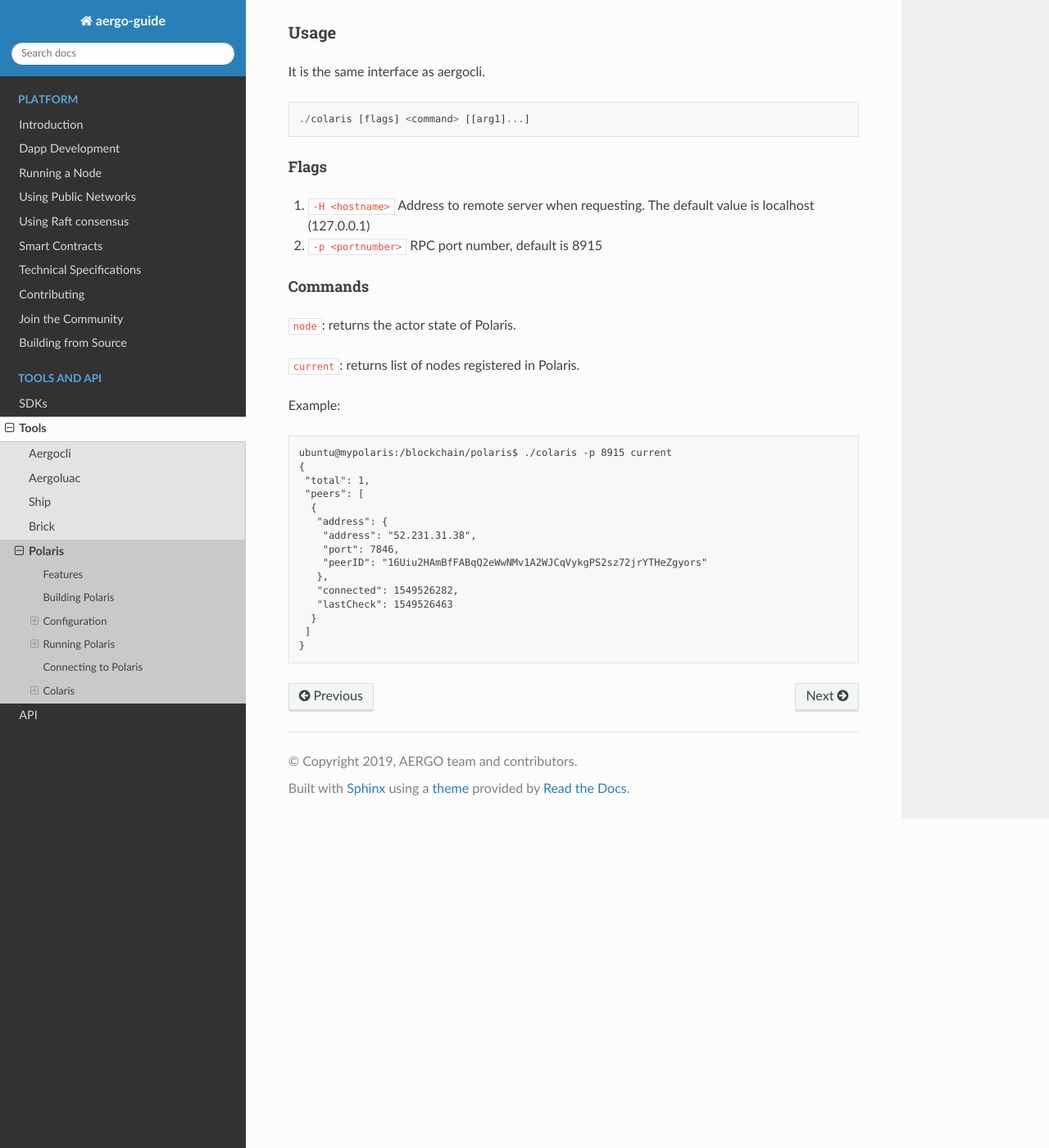
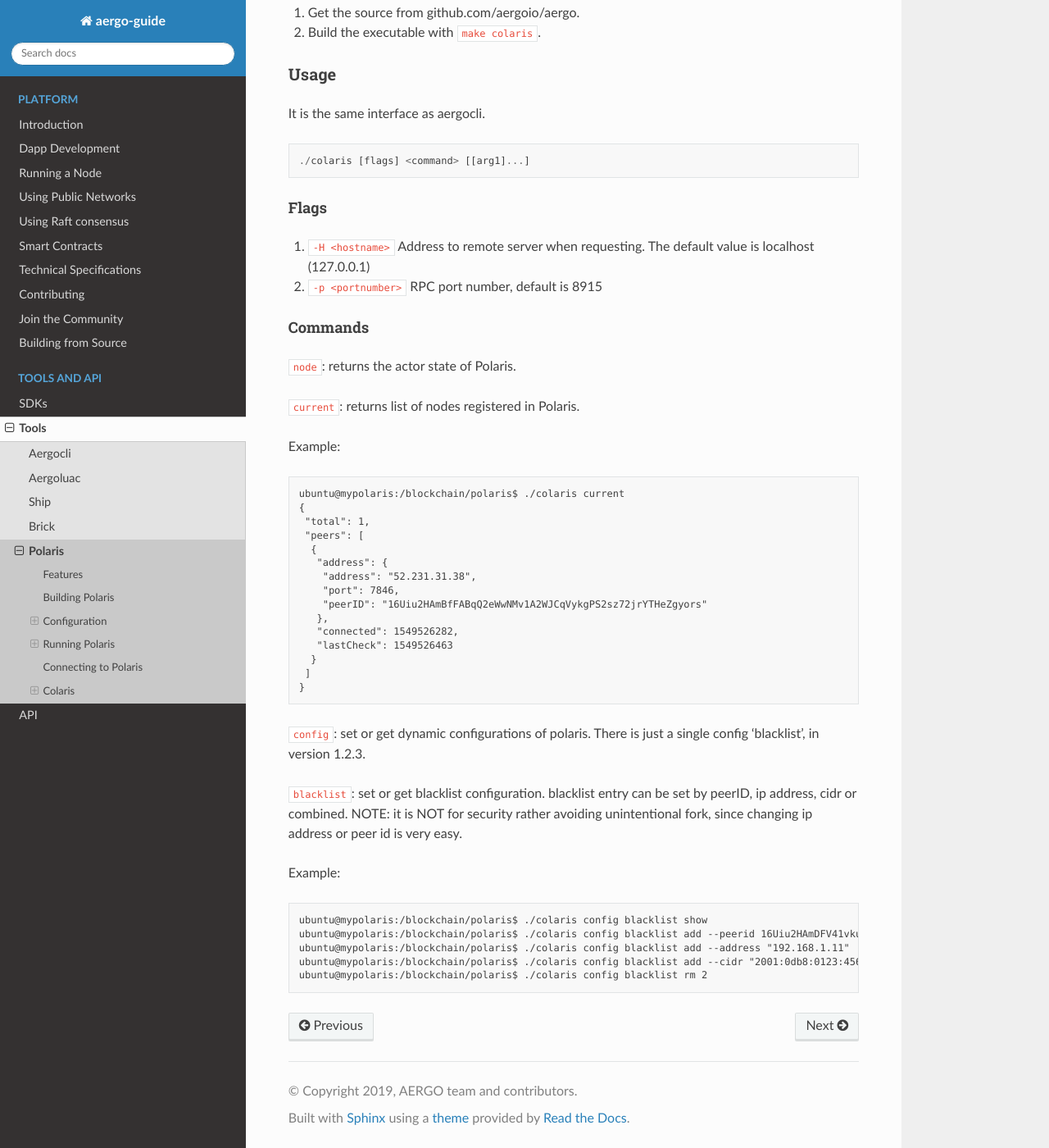
Before and after one commit to aergoio/guide, a Sphinx documentation site: the page built from source/tools/polaris.rst, in a window 1280 px wide and 1400 px high, scrolled down 2978 px. Shown: the whole window at 82% size. Built offline with Sphinx 7.4.7 and the Read the Docs theme 2.0.0, drawn with Linux system fonts in a browser that asks for light colours; some of the changed text lies outside the part shown.

Commit message:
Add description of blacklist feature of polaris

```diff
--- a/source/tools/polaris.rst
+++ b/source/tools/polaris.rst
@@ -71,6 +71,8 @@
 
 .. code-block:: toml
 
+	authdir = "/blockchain/polaris/auth"       # base directory for files about authentication and authorization
+
 	[rpc]
 	netserviceaddr = "127.0.0.1"               # RPC access address. The default setting is 127.0.0.1, which allows RPC access only on the local machine and blocks RPC connections remotely.
 	netserviceport = 8915
@@ -84,6 +86,7 @@
 	[polaris]
 	allowprivate = true                        # Whether to allow the private address of the node's access address. Used when building Polaris for private chains operated within a test or private network.
 	genesisfile = "[location of genesis file]" # Genesis file location
+	enableblacklist = false                    # Whether to turn on blacklist or not. blacklist entries will be saved in <authdir>
 
 
 Log configuration file
@@ -167,7 +170,7 @@
 
 ::
 
-	ubuntu@mypolaris:/blockchain/polaris$ ./colaris -p 8915 current
+	ubuntu@mypolaris:/blockchain/polaris$ ./colaris current
 	{
 	 "total": 1,
 	 "peers": [
@@ -182,3 +185,17 @@
 	  }
 	 ]
 	}
+
+:code:`config`: set or get dynamic configurations of polaris. There is just a single config 'blacklist', in version 1.2.3.
+
+:code:`blacklist`: set or get blacklist configuration. blacklist entry can be set by peerID, ip address, cidr or combined. NOTE: it is NOT for security rather avoiding unintentional fork, since changing ip address or peer id is very easy.
+
+Example:
+
+::
+
+	ubuntu@mypolaris:/blockchain/polaris$ ./colaris config blacklist show
+	ubuntu@mypolaris:/blockchain/polaris$ ./colaris config blacklist add --peerid 16Uiu2HAmDFV41vku39rsMtXBaFT1MFUDyHxXiDJrUDt7gJycSKnX --address "192.168.1.11"
+	ubuntu@mypolaris:/blockchain/polaris$ ./colaris config blacklist add --address "192.168.1.11"
+	ubuntu@mypolaris:/blockchain/polaris$ ./colaris config blacklist add --cidr "2001:0db8:0123:4567:89ab:cdef:1234:5678/96"
+	ubuntu@mypolaris:/blockchain/polaris$ ./colaris config blacklist rm 2
```
